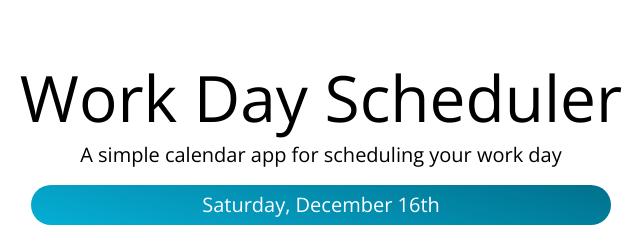
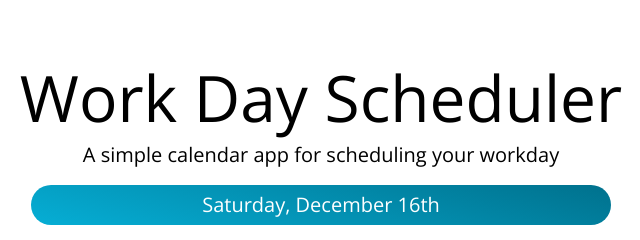
Before and after one commit to deponte-designer/Planner-App, a plain HTML site: page index.html in a window 1280 px wide. Shown: the top 240 px of the page, 319-959 px from the left. Drawn offline with nearby package versions, Linux system fonts and the light colour scheme.

Commit message:
Fixed spelling

```diff
--- a/index.html
+++ b/index.html
@@ -17,7 +17,7 @@
 <body>
   <header>
     <h1 class="display-3">Work Day Scheduler</h1>
-    <p class="lead">A simple calendar app for scheduling your work day</p>
+    <p class="lead">A simple calendar app for scheduling your workday</p>
     <p id="currentDay" class="lead"></p>
   </header>
   <div class="container">
```
Also changed, not shown: 1 other file.
